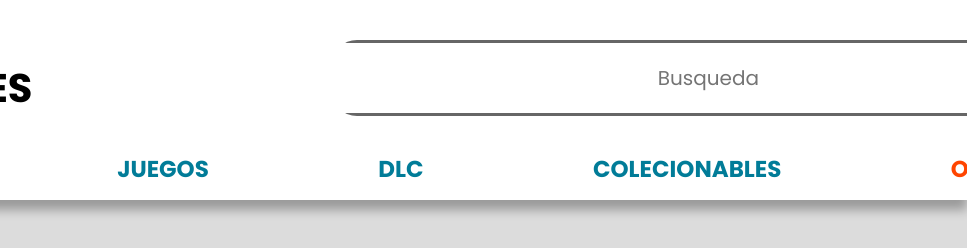
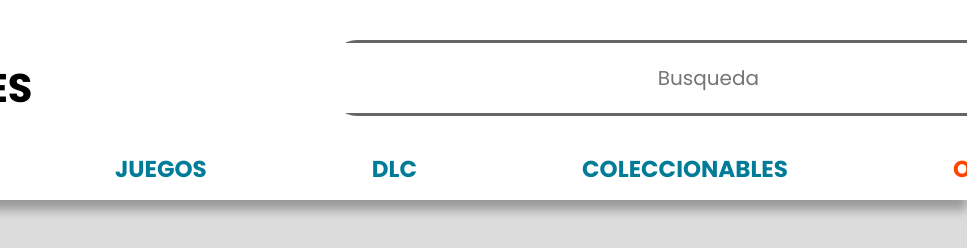
Before and after one commit to PRO-GAMES-UAB/UABProject, a plain HTML site: page index.html in a window 1280 px wide. Shown: the top 248 px of the page, 313-1280 px from the left. Drawn offline with Linux system fonts and the light colour scheme.

Commit message:
merge branch Santiago a master

```diff
--- a/index.html
+++ b/index.html
@@ -27,7 +27,7 @@
             <div class="link-header">
                 <a href="" class="link">JUEGOS</a>
                 <a href="" class="link">DLC</a>
-                <a href="" class="link">COLECIONABLES</a>
+                <a href="" class="link">COLECCIONABLES</a>
                 <a href="" class="link" id="color-link">OFERTAS</a>
             </div>
         </div>
```
